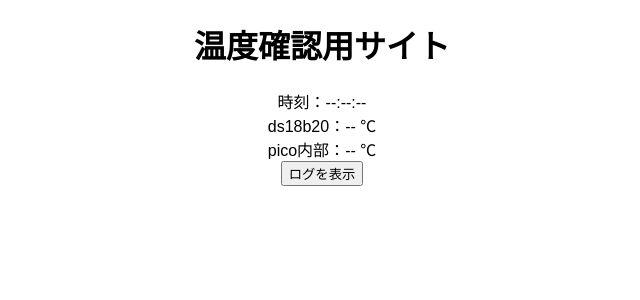
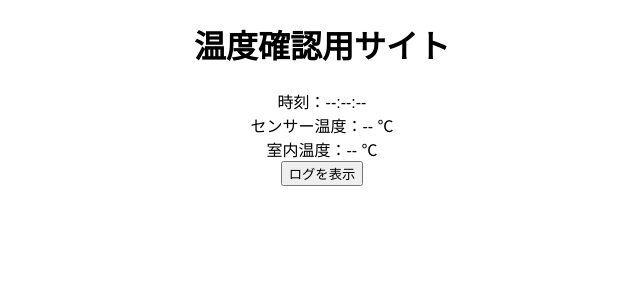
Before and after one commit to kobekosen-ec3/tempver1, a Flask app: page / in a window 1280 px wide. Shown: the top 300 px of the page, without its empty margins (318-958 px from the left). Run offline with Flask 3, Linux system fonts and the light colour scheme; data that the repository does not hold is empty.

Commit message:
Update index.html

```diff
--- a/templates/index.html
+++ b/templates/index.html
@@ -9,8 +9,8 @@
     <h1>温度確認用サイト</h1>
     <div>時刻：<span id="time">--:--:--</span></div>
 
-    <div>ds18b20：<span id="ds">-- ℃</span></div>
-    <div>pico内部：<span id="pico">-- ℃</span></div>
+    <div>センサー温度：<span id="ds">-- ℃</span></div>
+    <div>室内温度：<span id="pico">-- ℃</span></div>
 
     <button id="logopen">ログを<span id=hyoujitx>表示</span></button>
     <div id="logs" style="display:none;">
```
